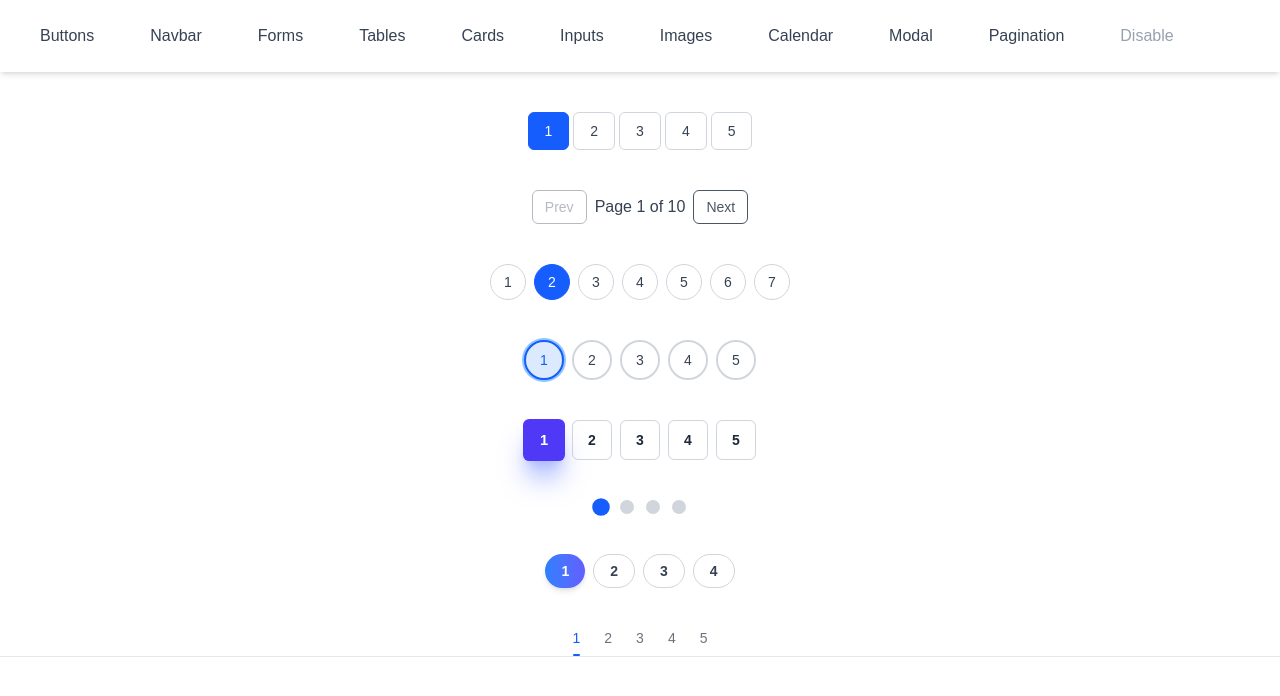
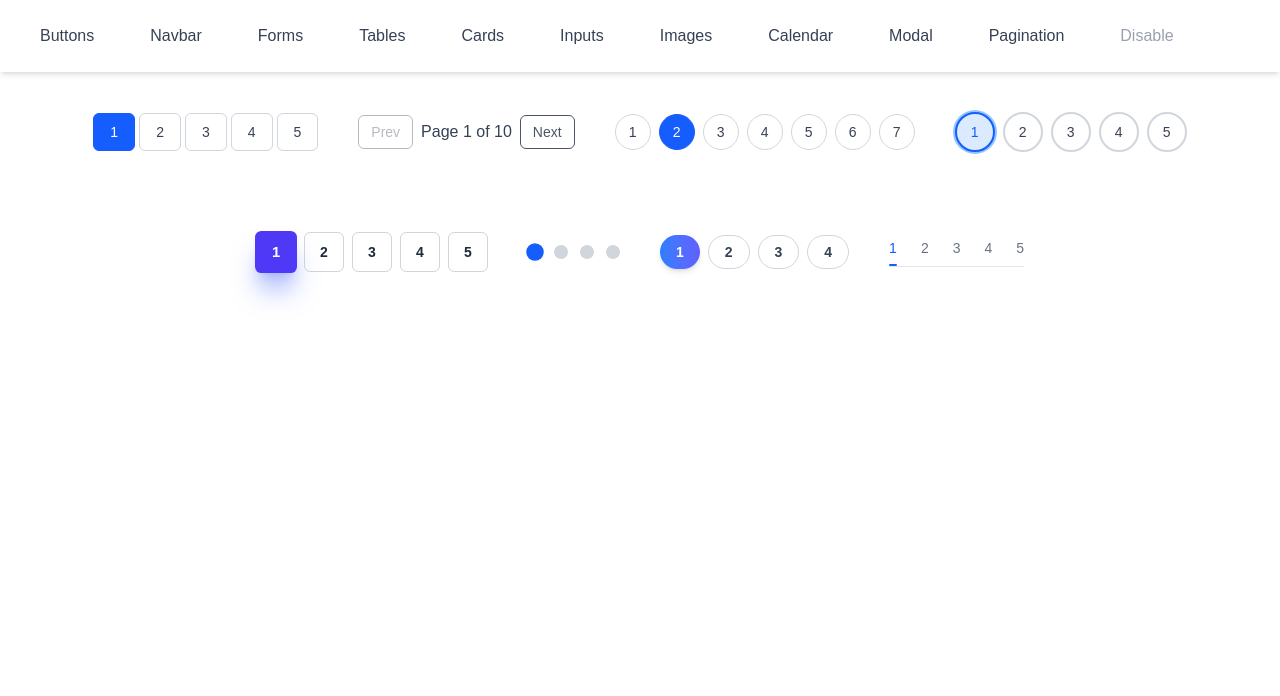
Before and after one commit to Prohor722/tailwind_compoenets, a Next.js app: page /pagination in a window 1280 px wide. Shown: the top 696 px of the page. Built offline with nearby package versions, Linux system fonts and the light colour scheme.

Commit message:
layout fixed

```diff
--- a/app/pagination/page.tsx
+++ b/app/pagination/page.tsx
@@ -16,7 +16,7 @@ const PaginationPage = () => {
   const next = () => page < totalPages && setPage(page + 1);
 
   return (
-    <div>
+    <div className="flex flex-wrap justify-center items-center gap-10">
       {/* Simple Pagination  */}
       <div className="flex justify-center mt-10 space-x-1">
         {[...Array(total)].map((_, i) => (
```
